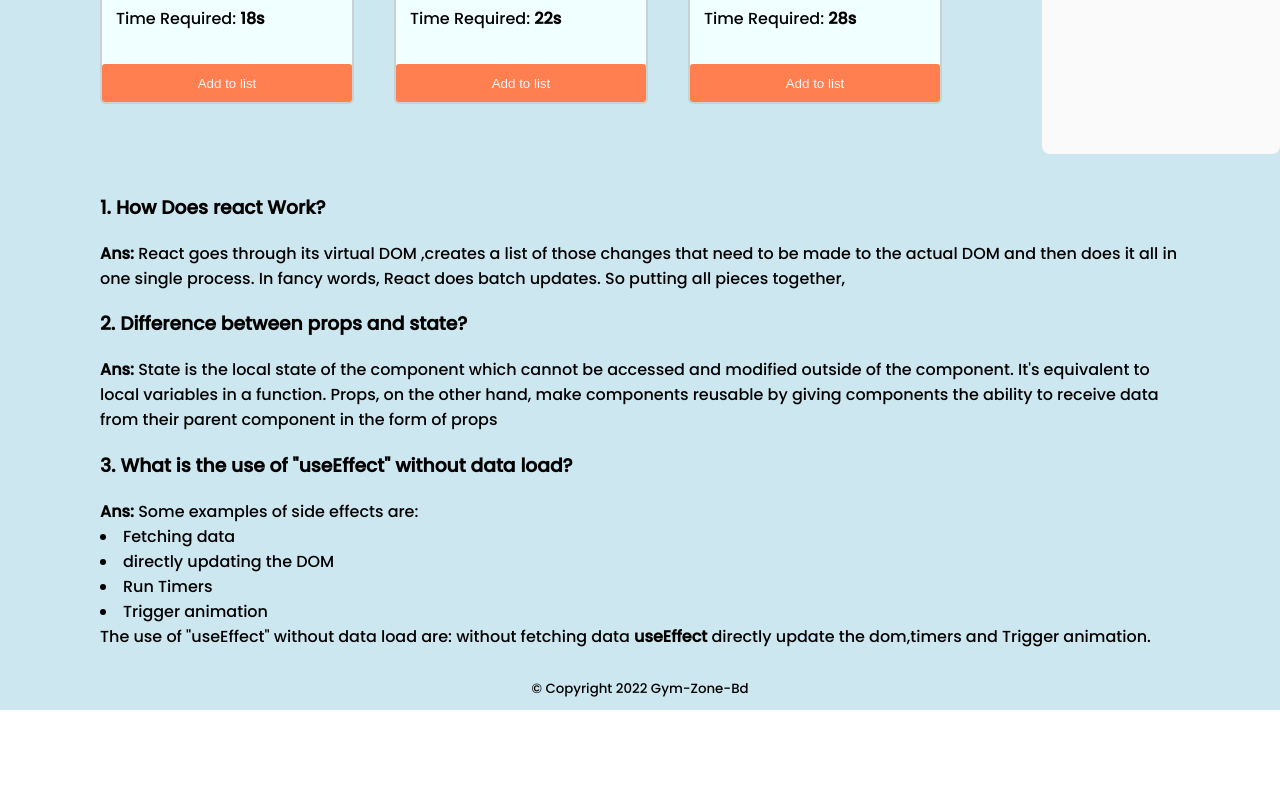
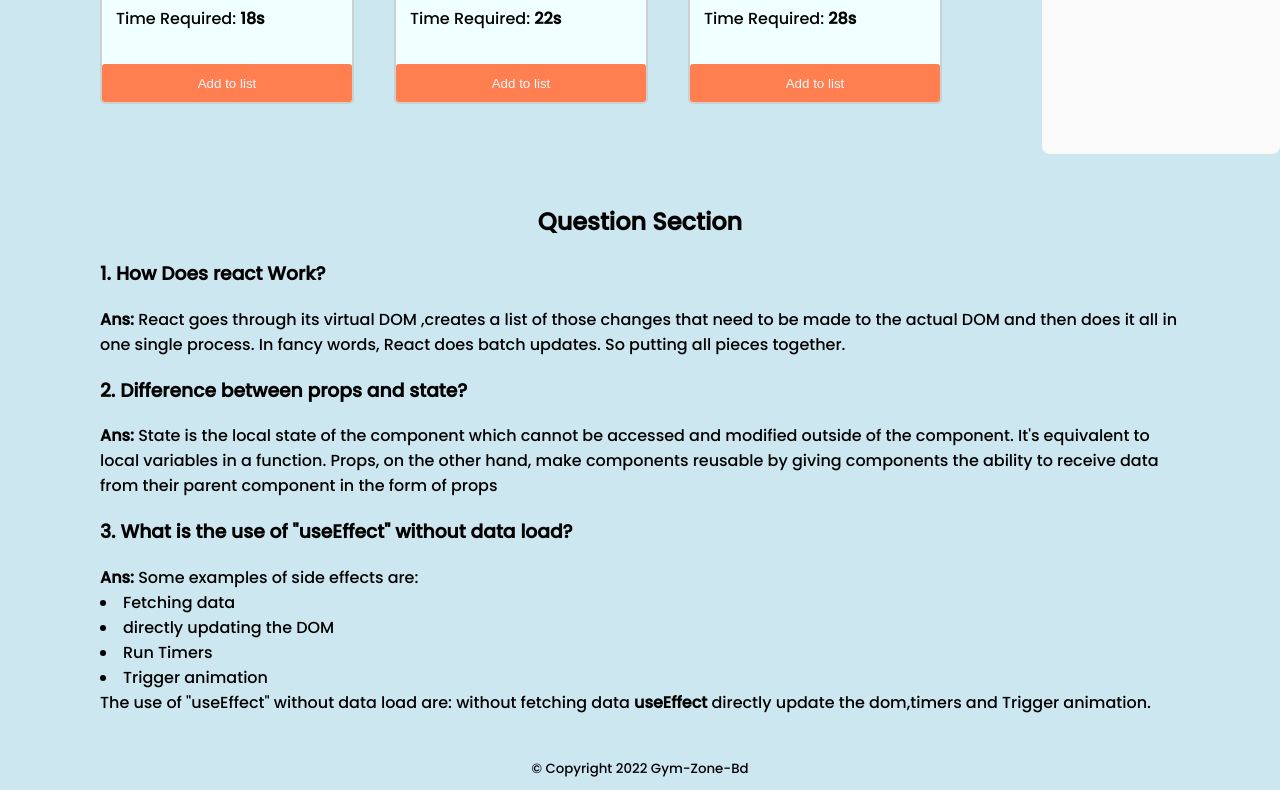
Before and after one commit to RakibHasanDev/react-assignmet-7, a React (Create React App) app: page / in a window 1280 px wide. Shown: the part 1365-2155 px from the top of the page. Before the commit the page ends 2075 px from the top, so only its background shows below. Built offline with nearby package versions, Linux system fonts and the light colour scheme.

Commit message:
added question title

```diff
--- a/src/components/Question/Question.css
+++ b/src/components/Question/Question.css
@@ -1,5 +1,9 @@
 .question-section{
-    margin: 0 100px;
+    margin: 30px 100px;
+}
+
+.question-title{
+    text-align: center;
 }
 @media only screen and (max-width:688px){
     .question-section {
--- a/src/components/Question/Question.js
+++ b/src/components/Question/Question.js
@@ -7,9 +7,10 @@ const Question = () => {
 
     return (
         <div className='question-section'>
+             <h2 className='question-title'>Question Section</h2>
             <div>
                 <h3>1. How Does react Work?</h3>
-                <p> <b>Ans:</b> React goes through its virtual DOM ,creates a list of those changes that need to be made to the actual DOM and then does it all in one single process. In fancy words, React does batch updates. So putting all pieces together,</p>
+                <p> <b>Ans:</b> React goes through its virtual DOM ,creates a list of those changes that need to be made to the actual DOM and then does it all in one single process. In fancy words, React does batch updates. So putting all pieces together.</p>
             </div>
             <div>
                 <h3>2. Difference between props and state? </h3>
```
